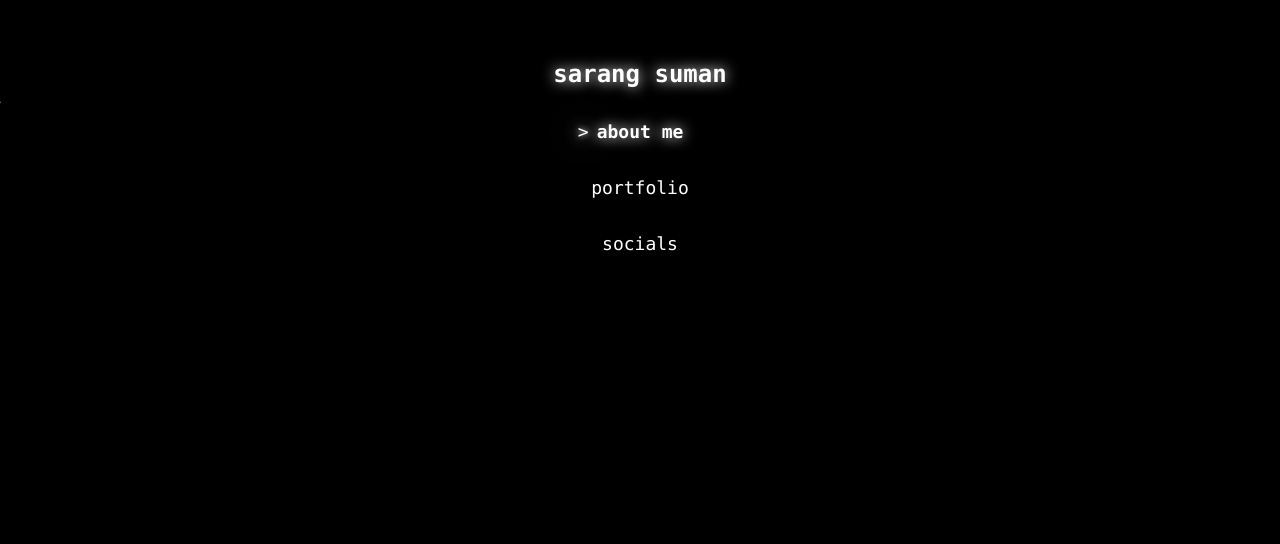
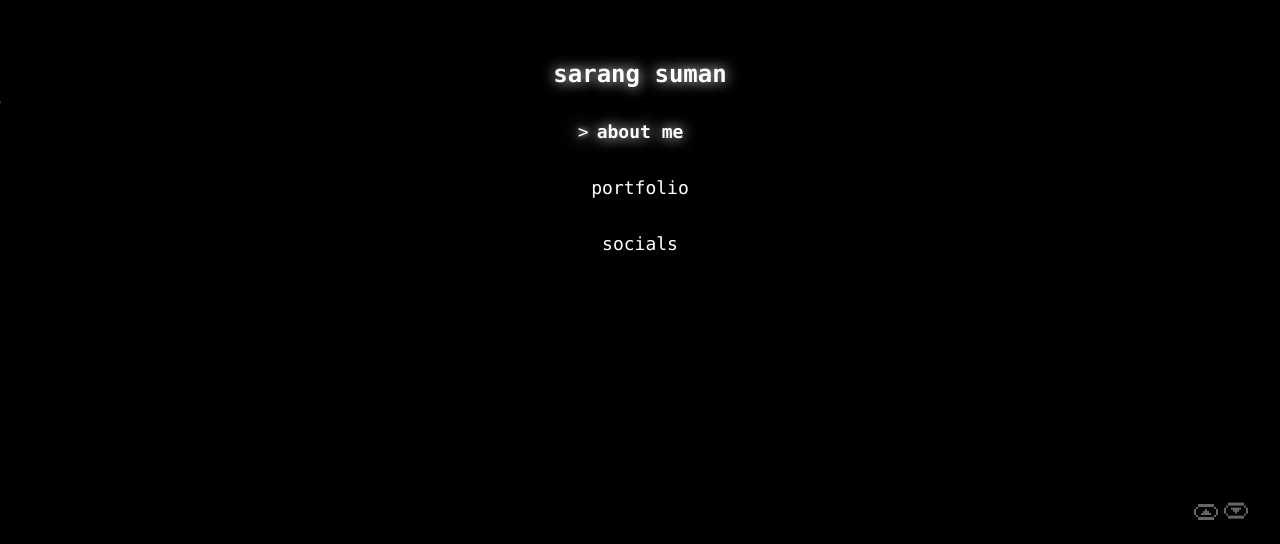
Before and after one commit to flieger-panda/sarang-suman, a React (Vite) app: page / in a window 1280 px wide. Shown: the part 256-800 px from the top of the page. Built offline with nearby package versions, Linux system fonts and the light colour scheme.

Commit message:
added animated indicators for arrow-key nav

```diff
--- a/src/components/HomeMenu.tsx
+++ b/src/components/HomeMenu.tsx
@@ -419,6 +419,28 @@ export default function HomeMenu({
           </div>
         );
       })}
+
+      {/* Arrow-key affordance. Hidden below `sm` because a touch device has
+          no arrow keys to advertise, and the home page is short enough there
+          that a corner ornament crowds the menu. The keys are aria-hidden and
+          paired with an sr-only sentence: read aloud, two key glyphs on their
+          own say nothing useful. */}
+      <div className="absolute right-5 bottom-5 hidden items-center text-white/40 sm:right-8 sm:bottom-6 sm:flex">
+        <span className="sr-only">Use the arrow keys to navigate.</span>
+        <span aria-hidden="true" className="flex items-center gap-1.5">
+          <PixelIcon
+            bitmap={PIXEL_ICONS.keyUp}
+            className="h-4 w-6 animate-key-bob motion-reduce:animate-none"
+          />
+          <PixelIcon
+            bitmap={PIXEL_ICONS.keyDown}
+            // Negative delay rather than positive: the second key starts
+            // mid-cycle on the first frame instead of sitting still for half
+            // a second before joining in.
+            className="h-4 w-6 animate-key-bob [animation-delay:-0.5s] motion-reduce:animate-none"
+          />
+        </span>
+      </div>
     </main>
   );
 }
--- a/src/components/pixelIcons.ts
+++ b/src/components/pixelIcons.ts
@@ -106,4 +106,22 @@ export const PIXEL_ICONS = {
     "..#...",
     "..#...",
 ],
+  keyUp: [
+    "..#######..",
+    ".#.......#.",
+    "#....#....#",
+    "#...###...#",
+    "#..#####..#",
+    ".#.......#.",
+    "..#######..",
+],
+  keyDown: [
+    "..#######..",
+    ".#.......#.",
+    "#..#####..#",
+    "#...###...#",
+    "#....#....#",
+    ".#.......#.",
+    "..#######..",
+],
 } satisfies Record<string, PixelBitmap>;
--- a/src/index.css
+++ b/src/index.css
@@ -6,6 +6,7 @@
   --font-mono: "Space Mono", ui-monospace, SFMono-Regular, Menlo, monospace;
   --font-heading: "Plus Jakarta Sans", "Helvetica Neue", Arial, sans-serif;
   --animate-blink: blink 1s step-end infinite;
+  --animate-key-bob: key-bob 1.6s ease-in-out infinite;
 }
 
 @keyframes blink {
@@ -14,6 +15,19 @@
   }
 }
 
+/* The arrow-key hint on the home page. Two keys share this one keyframe and
+   are pulled out of phase with a negative animation-delay, so the pair reads
+   as one nudging gesture rather than two icons twitching in lockstep. */
+@keyframes key-bob {
+  0%,
+  100% {
+    transform: translateY(0);
+  }
+  50% {
+    transform: translateY(-2px);
+  }
+}
+
 html,
 body {
   background-color: black;
```
